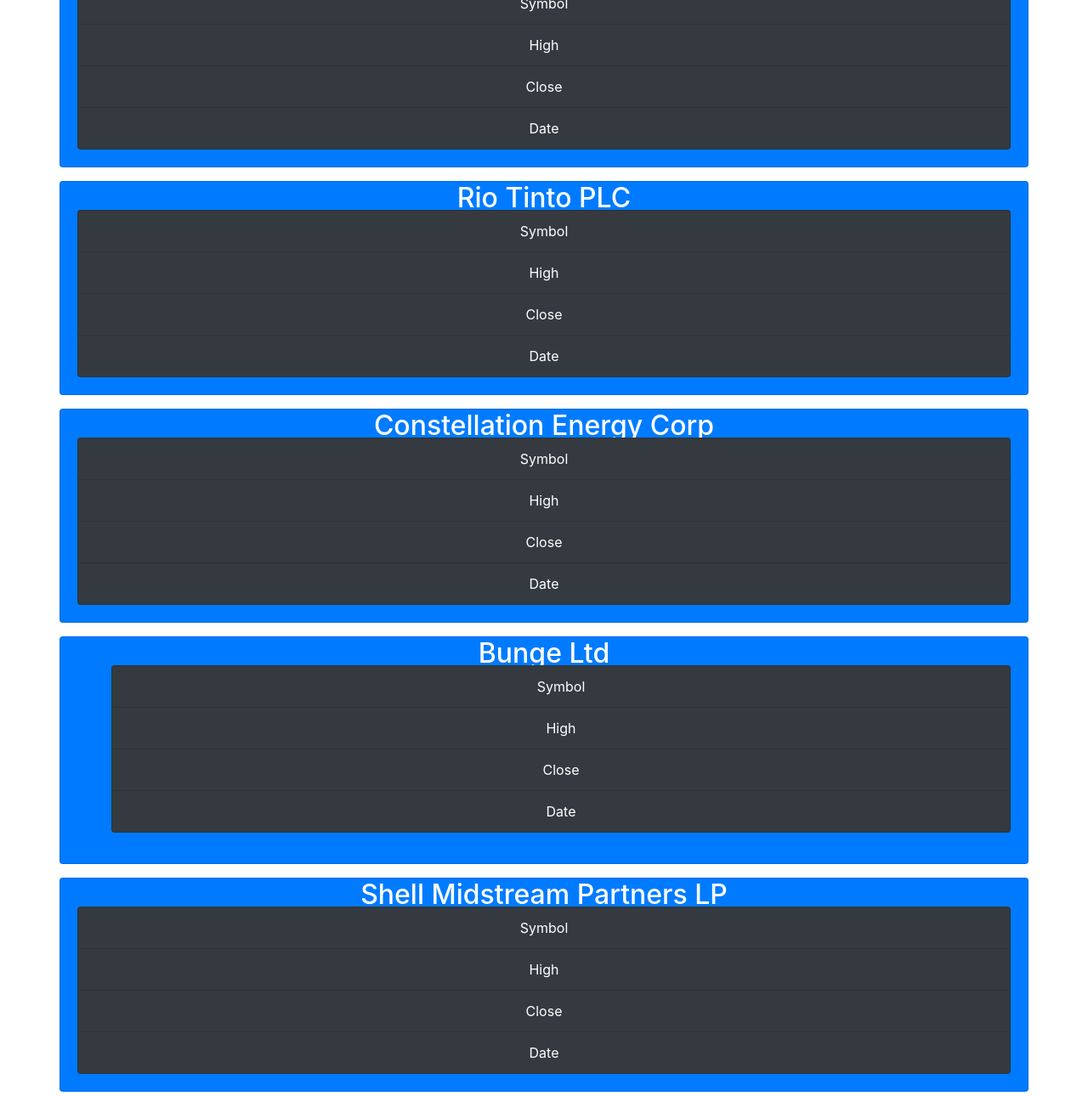
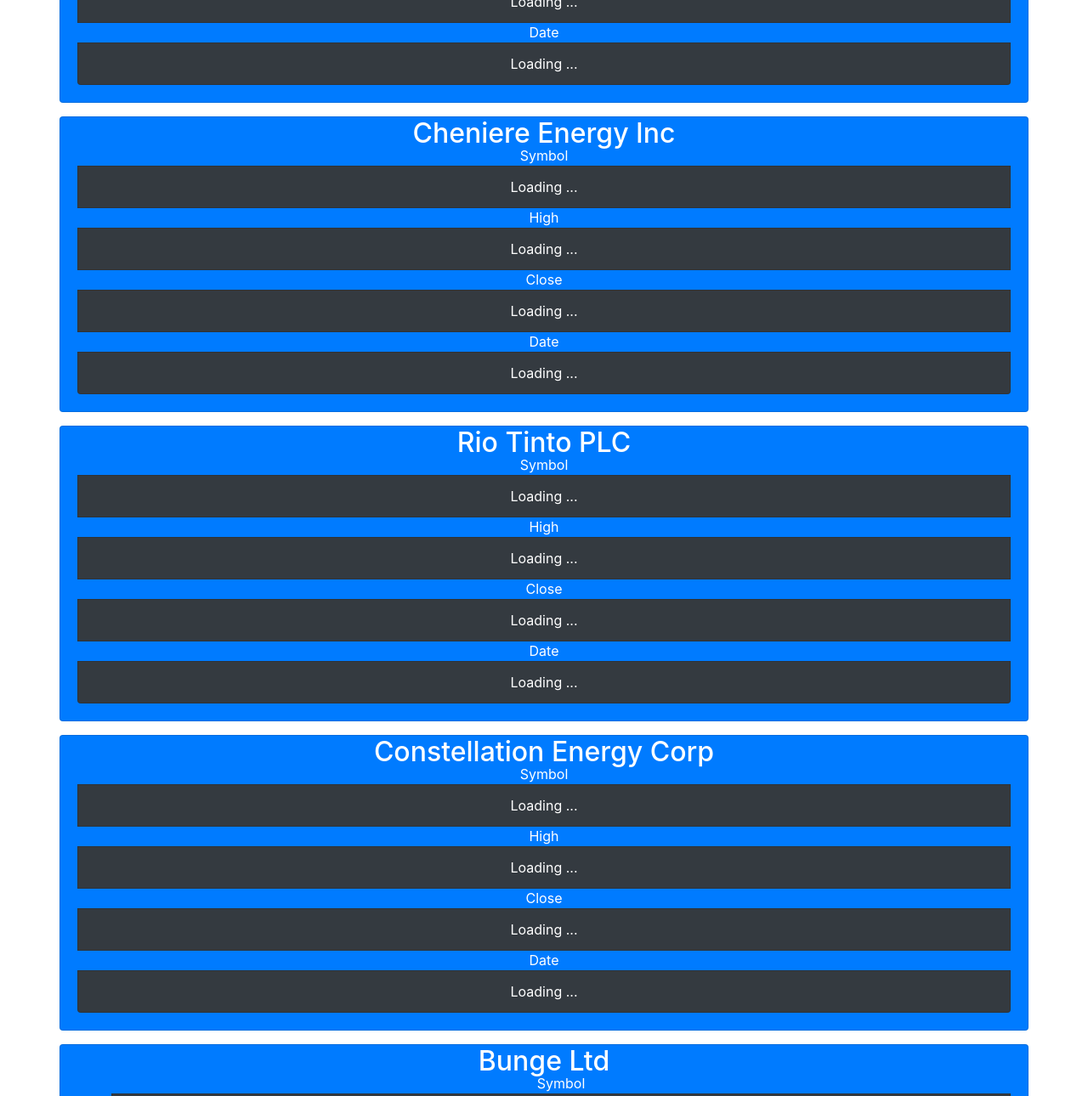
Before and after one commit to KodoDushimimana/stocks, a website: page public/index.html in a window 1280 px wide. Shown: the part 751-2041 px from the top of the page at 85% size. Drawn offline with nearby package versions, Linux system fonts and the light colour scheme.

Commit message:
I changed the frontEnd a little

```diff
--- a/public/index.html
+++ b/public/index.html
@@ -22,10 +22,10 @@
       <div class="datashow col card-body">
 
         <ul class="list-group">
-          <li class="list-group-item  text-white bg-dark nav-item" id="xom_symbol">symbol</li>
-          <li class="list-group-item  text-white bg-dark nav-item" id="xom_high">High</li>
-          <li class="list-group-item  text-white bg-dark nav-item" id="xom_close">close</li>
-          <li class="list-group-item  text-white bg-dark nav-item" id="xom_fromDate">Date</li>
+         <span>Symbol</span> <li class="list-group-item  text-white bg-dark nav-item" id="xom_symbol">Loading ...</li>
+         <span>High</span> <li class="list-group-item  text-white bg-dark nav-item" id="xom_high">Loading ...</li>
+         <span>Close</span> <li class="list-group-item  text-white bg-dark nav-item" id="xom_close">Loading ...</li>
+          <span>Date</span><li class="list-group-item  text-white bg-dark nav-item" id="xom_fromDate">Loading ...</li>
         </ul>
       </div>
     </div>
@@ -36,10 +36,10 @@
       </div>
       <div class="showdata col card-body">
           <ul class="list-group">
-          <li class="list-group-item  text-white bg-dark" id="xom_two_symbol">symbol</li>
-          <li class="list-group-item  text-white bg-dark" id="xom_two_high">High</li>
-          <li class="list-group-item  text-white bg-dark" id="xom_two_close">Close</li>
-          <li class="list-group-item  text-white bg-dark" id="xom_two_fromDate">Date</li>
+         <span>Symbol</span> <li class="list-group-item  text-white bg-dark" id="xom_two_symbol">Loading ...</li>
+          <span>High</span><li class="list-group-item  text-white bg-dark" id="xom_two_high">Loading ...</li>
+          <span>Close</span><li class="list-group-item  text-white bg-dark" id="xom_two_close">Loading ...</li>
+          <span>Date</span><li class="list-group-item  text-white bg-dark" id="xom_two_fromDate">Loading ...</li>
         </ul>
       </div>
     </div>
@@ -50,10 +50,10 @@
         </div>
         <div class="showdata col card-body">
           <ul class="list-group">
-            <li class="list-group-item  text-white bg-dark" id="lng_symbol">Symbol</li>
-            <li  class="list-group-item  text-white bg-dark" id="lng_high">High</li>
-            <li  class="list-group-item  text-white bg-dark" id="lng_close">Close</li>
-            <li  class="list-group-item  text-white bg-dark" id="lng_fromDate">Date</li>
+           <span>Symbol</span> <li class="list-group-item  text-white bg-dark" id="lng_symbol">Loading ...</li>
+           <span>High</span> <li  class="list-group-item  text-white bg-dark" id="lng_high">Loading ...</li>
+           <span>Close</span> <li  class="list-group-item  text-white bg-dark" id="lng_close">Loading ...</li>
+           <span>Date</span> <li  class="list-group-item  text-white bg-dark" id="lng_fromDate">Loading ...</li>
           </ul>
         </div>
       </div>
@@ -62,10 +62,10 @@
           <div class="rio_header col card-title"><h2>Rio Tinto PLC</h2></div>
           <div class="showdata col card-body">
             <ul class="list-group">
-              <li class="list-group-item  text-white bg-dark" id="rio_symbol">Symbol</li>
-              <li class="list-group-item  text-white bg-dark" id="rio_high">High</li>
-              <li class="list-group-item  text-white bg-dark" id="rio_close">Close</li>
-              <li class="list-group-item  text-white bg-dark" id="rio_fromDate">Date</li>
+           <span>Symbol</span>   <li class="list-group-item  text-white bg-dark" id="rio_symbol">Loading ...</li>
+            <span>High</span>  <li class="list-group-item  text-white bg-dark" id="rio_high">Loading ...</li>
+            <span>Close</span>  <li class="list-group-item  text-white bg-dark" id="rio_close">Loading ...</li>
+            <span>Date</span>  <li class="list-group-item  text-white bg-dark" id="rio_fromDate">Loading ...</li>
             </ul>
            </div>
         </div>
@@ -74,10 +74,10 @@
         <div class="col card-title"><h2>Constellation Energy Corp</h2></div>
         <div class="dataset col card-body">
           <ul class="list-group">
-            <li class="list-group-item  text-white bg-dark" id="ceg_symbol">Symbol</li>
-            <li class="list-group-item text-white bg-dark" id="ceg_high">High</li>
-            <li class="list-group-item text-white bg-dark"  id="ceg_close">Close</li>
-            <li class="list-group-item text-white bg-dark" id="ceg_fromDate">Date</li>
+            <span>Symbol</span><li class="list-group-item  text-white bg-dark" id="ceg_symbol">Loading ...</li>
+           <span>High</span> <li class="list-group-item text-white bg-dark"  id="ceg_high">Loading ...</li>
+           <span>Close</span> <li class="list-group-item text-white bg-dark"  id="ceg_close">Loading ...</li>
+            <span>Date</span><li class="list-group-item text-white bg-dark"  id="ceg_fromDate">Loading ...</li>
           </ul>
         </div>
       </div>
@@ -87,10 +87,10 @@
 
         <div class="dataset col card-body">
           <ul class="list-goup">
-            <li class="list-group-item text-white bg-dark" id="bg_symbol">Symbol</li>
-            <li class="list-group-item text-white bg-dark" id="bg_high">High</li>
-            <li class="list-group-item text-white bg-dark" id="bg_close">Close</li>
-            <li class="list-group-item text-white bg-dark" id="bg_fromDate">Date</li>
+           <span>Symbol</span> <li class="list-group-item text-white bg-dark" id="bg_symbol">Loading ...</li>
+           <span>High</span> <li class="list-group-item text-white bg-dark" id="bg_high">Loading ...</li>
+            <span>Close</span><li class="list-group-item text-white bg-dark" id="bg_close">Loading ...</li>
+            <span>Date</span><li class="list-group-item text-white bg-dark" id="bg_fromDate">Loading ...</li>
           </ul>
         </div>
       </div>
@@ -100,10 +100,10 @@
 
         <div class="dataset col card-body">
             <ul class="list-group">
-              <li class="list-group-item text-white bg-dark" id="shlx_symbol">Symbol</li>
-              <li class="list-group-item text-white bg-dark" id="shlx_high">High</li>
-              <li class="list-group-item text-white bg-dark" id="shlx_close">Close</li>
-              <li class="list-group-item text-white bg-dark" id="shlx_fromDate">Date</li>
+              <span>Symbol</span><li class="list-group-item text-white bg-dark" id="shlx_symbol">Loading ...</li>
+              <span>High</span><li class="list-group-item text-white bg-dark" id="shlx_high">Loading ...</li>
+              <span>Close</span><li class="list-group-item text-white bg-dark" id="shlx_close">Loading ...</li>
+              <span>Date</span><li class="list-group-item text-white bg-dark" id="shlx_fromDate">Loading ...</li>
             </ul>
          </div>
       </div>
@@ -113,10 +113,10 @@
 
       <div class="dataset col card-body">
           <ul class="list-group">
-            <li class="list-group-item text-white bg-dark" id="pypl_symbol">Symbol</li>
-            <li class="list-group-item text-white bg-dark" id="pypl_high">High</li>
-            <li class="list-group-item text-white bg-dark" id="pypl_close">Close</li>
-            <li class="list-group-item text-white bg-dark" id="pypl_fromDate">Date</li>
+            <span>Symbol</span><li class="list-group-item text-white bg-dark" id="pypl_symbol">Loading ...</li>
+            <span>High</span><li class="list-group-item text-white bg-dark" id="pypl_high">Loading ...</li>
+            <span>Close</span><li class="list-group-item text-white bg-dark" id="pypl_close">Loading ...</li>
+            <span>Date</span><li class="list-group-item text-white bg-dark" id="pypl_fromDate">Loading ...</li>
           </ul>
         </div>
       </div>
@@ -125,10 +125,10 @@
         <div class="col card-title"><h2>Rivian Automotivate Inc Class A</h2></div>
         <div class="dataset col card-body">
             <ul class="list-group">
-              <li class="list-group-item text-white bg-dark"  id="rivn_symbol">Symbol</li>
-              <li class="list-group-item text-white bg-dark"  id="rivn_high">High</li>
-              <li class="list-group-item text-white bg-dark"  id="rivn_close">Close</li>
-              <li class="list-group-item text-white bg-dark"  id="rivn_fromDate">Date</li>
+             <span>Symbol</span> <li class="list-group-item text-white bg-dark"  id="rivn_symbol">Loading ...</li>
+              <span>High</span><li class="list-group-item text-white bg-dark"  id="rivn_high">Loading ...</li>
+             <span>Close</span> <li class="list-group-item text-white bg-dark"  id="rivn_close">Loading ...</li>
+              <Span>Date</Span><li class="list-group-item text-white bg-dark"  id="rivn_fromDate">Loading ...</li>
             </ul>
         </div>
       </div>
```
